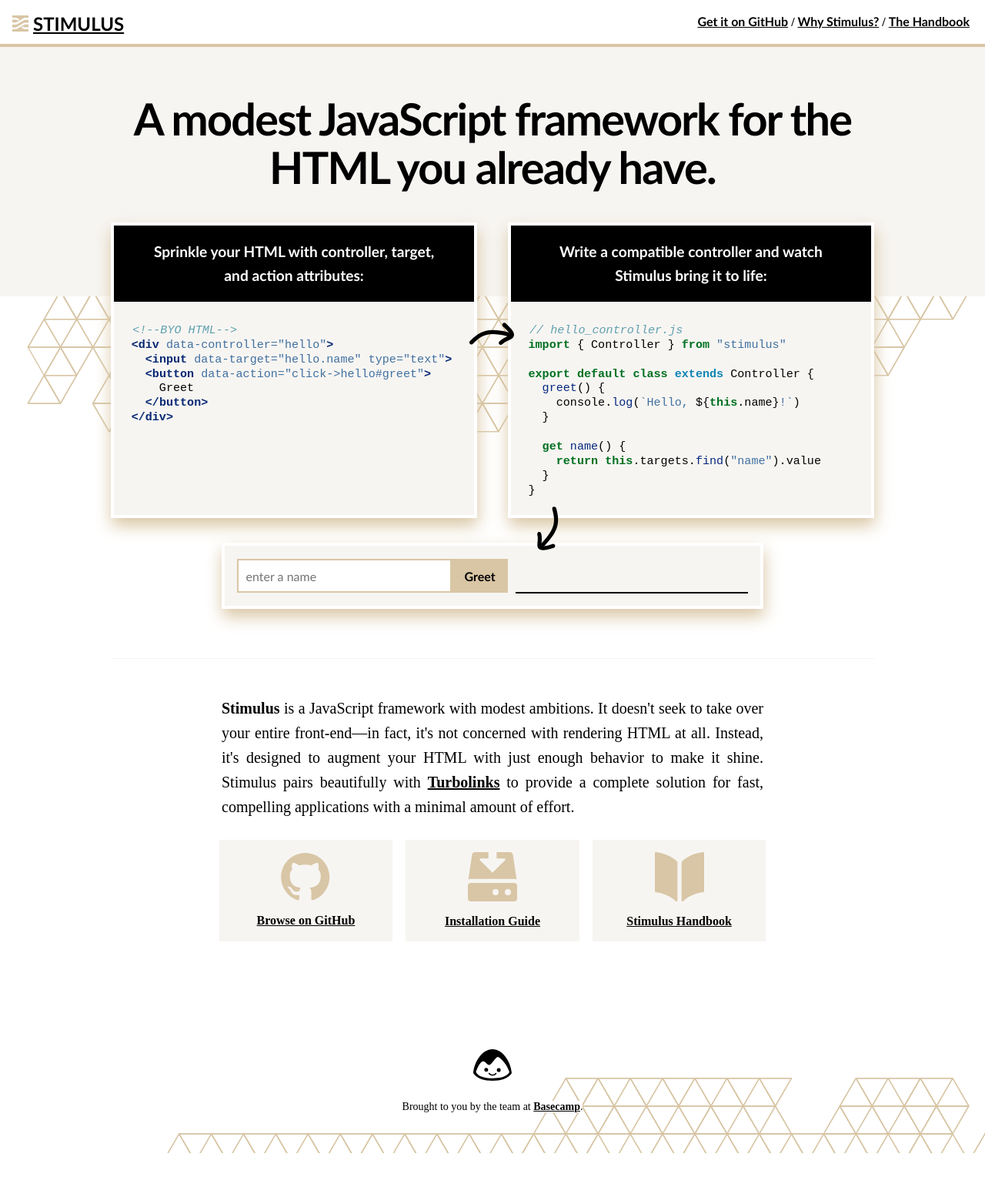
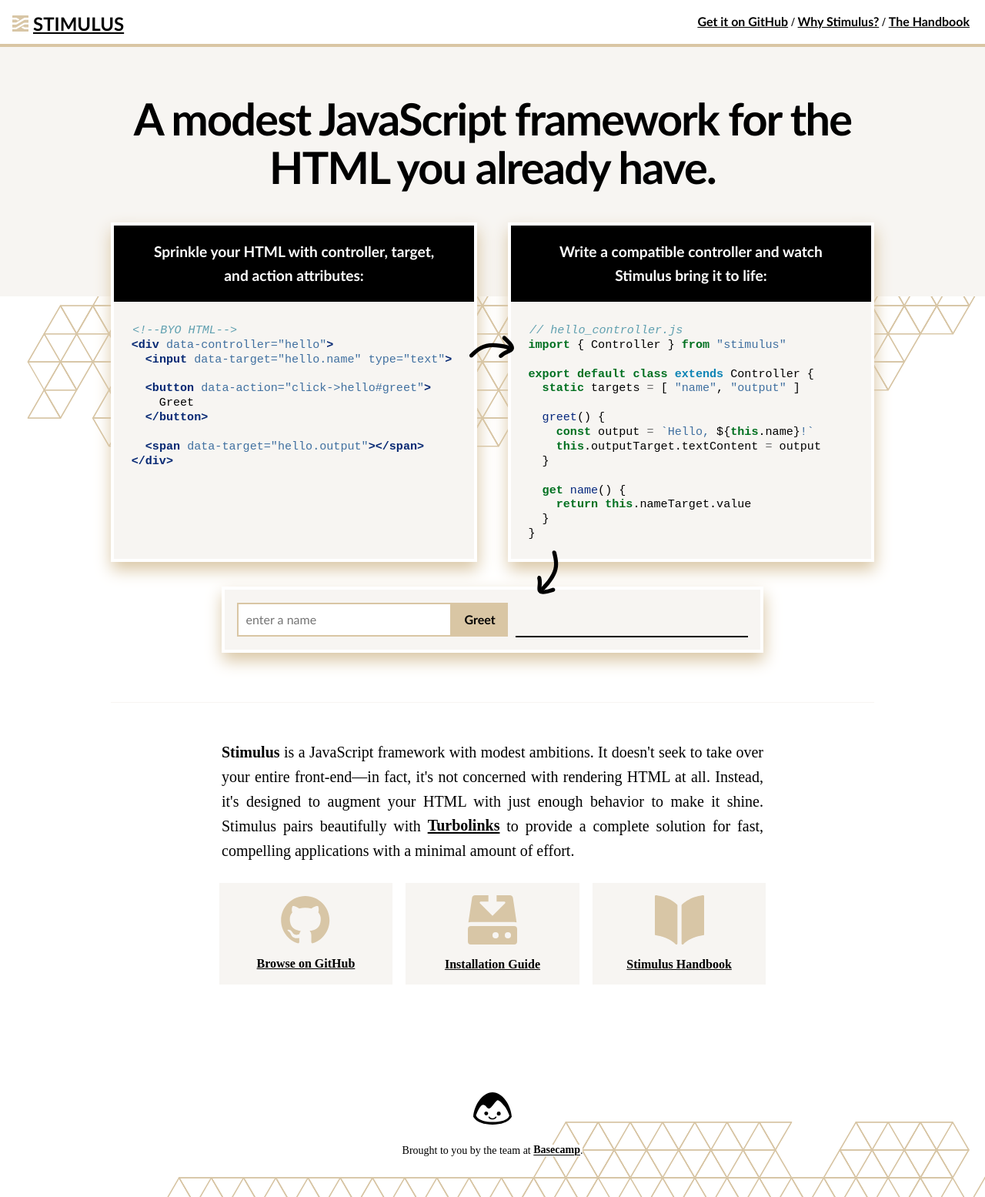
Before and after one commit to hotwired/stimulus-site, a Jekyll site: the page built from index.html, in a window 1280 px wide. Shown: the whole page at 77% size. Built offline with Jekyll 4.4.1, drawn with Linux system fonts in a browser that asks for light colours; some web fonts are replaced; before the commit the page ends 1498 px from its top, so only the background shows below that.

Commit message:
Freshen example

```diff
--- a/_js/controllers/hello_controller.js
+++ b/_js/controllers/hello_controller.js
@@ -4,7 +4,8 @@
   static targets = [ "name", "output" ]
 
   greet() {
-    this.outputTarget.textContent = `Hello, ${this.name}!`
+    const output = `Hello, ${this.name}!`
+    this.outputTarget.textContent = output
   }
 
   get name() {
--- a/_sass/_landing.scss
+++ b/_sass/_landing.scss
@@ -227,6 +227,16 @@
     margin: 0 0 0 0.5em;
     width: 50%;
   }
+
+  &:not(:empty) {
+    &::before {
+      content: "“";
+    }
+
+    &::after {
+      content: "”";
+    }
+  }
 }
 
 // intro text /////////////////////////////////////////////////////////////////
--- a/index.html
+++ b/index.html
@@ -15,9 +15,12 @@
 <!--BYO HTML-->
 <div data-controller="hello">
   <input data-target="hello.name" type="text">
+
   <button data-action="click->hello#greet">
     Greet
   </button>
+
+  <span data-target="hello.output"></span>
 </div>{% endhighlight %}
   </div>
 
@@ -28,12 +31,15 @@
 import { Controller } from "stimulus"
 
 export default class extends Controller {
+  static targets = [ "name", "output" ]
+
   greet() {
-    console.log(`Hello, ${this.name}!`)
+    const output = `Hello, ${this.name}!`
+    this.outputTarget.textContent = output
   }
 
   get name() {
-    return this.targets.find("name").value
+    return this.nameTarget.value
   }
 }{% endhighlight %}
   </div>
```
Also changed, not shown: js/main.js.
